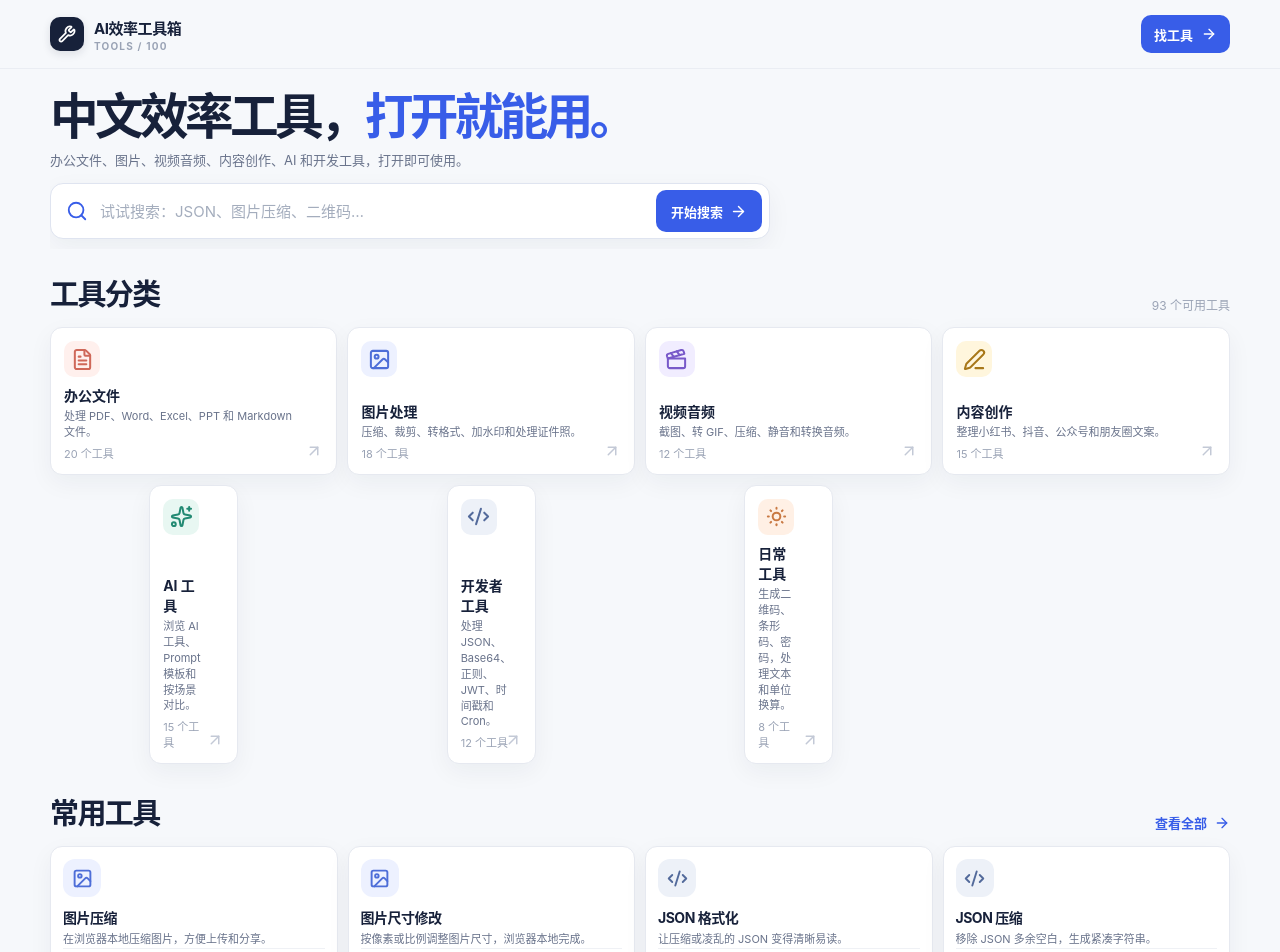
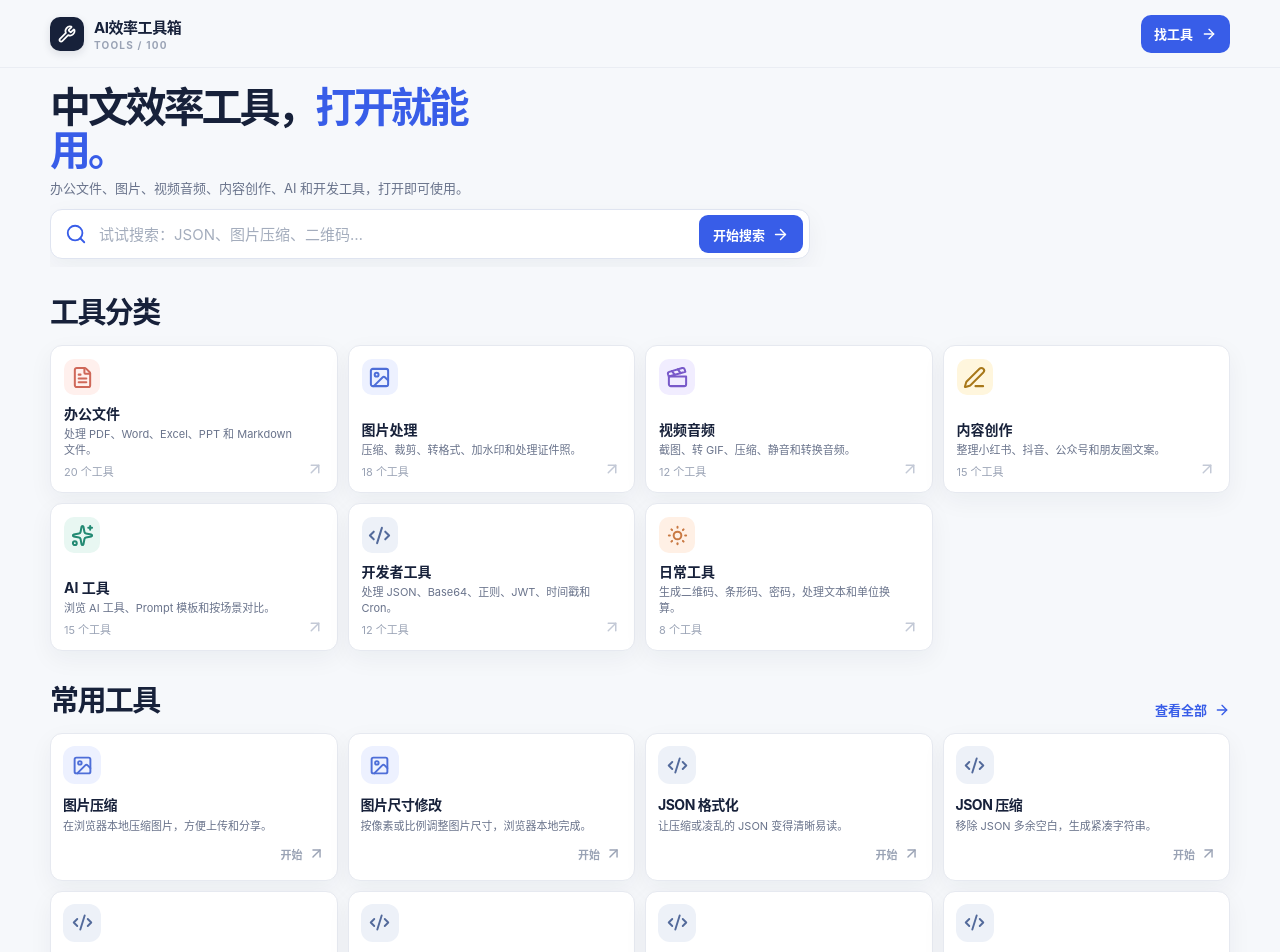
Before and after one commit to hyggemonster-star/toolswebsite, a Next.js app: page / in a window 1280 px wide. Shown: the top 952 px of the page. Built offline with nearby package versions, Linux system fonts and the light colour scheme; no server answers.

Commit message:
fix homepage grid alignment and refine visual system

```diff
--- a/src/app/globals.css
+++ b/src/app/globals.css
@@ -1,4 +1,5 @@
 :root {
+  --site-header-height: 68px;
   --ink: #17213a;
   --ink-soft: #35415d;
   --muted: #69738b;
@@ -21,7 +22,7 @@
 }
 
 * { box-sizing: border-box; padding: 0; margin: 0; }
-html { scroll-behavior: smooth; }
+html { scroll-behavior: smooth; scroll-padding-top: calc(var(--site-header-height) + 12px); }
 body { min-height: 100vh; color: var(--ink); background: var(--canvas); font-family: Inter, "PingFang SC", "Microsoft YaHei", "Noto Sans CJK SC", Arial, sans-serif; -webkit-font-smoothing: antialiased; }
 a { color: inherit; text-decoration: none; }
 button, input, textarea, select { font: inherit; }
@@ -36,8 +37,8 @@ img { display: block; max-width: 100%; }
 .site-main { padding-bottom: 56px; }
 
 /* Shared chrome */
-.site-header { position: sticky; top: 0; z-index: 10; border-bottom: 1px solid rgba(230, 233, 240, 0.72); background: rgba(246, 248, 251, 0.96); backdrop-filter: blur(16px); }
-.header-inner { min-height: 68px; display: flex; align-items: center; justify-content: space-between; gap: 16px; }
+.site-header { position: sticky; top: 0; z-index: 10; height: var(--site-header-height); border-bottom: 1px solid rgba(230, 233, 240, 0.72); background: rgba(246, 248, 251, 0.96); backdrop-filter: blur(16px); }
+.header-inner { height: 100%; display: flex; align-items: center; justify-content: space-between; gap: 16px; }
 .brand { display: inline-flex; align-items: center; gap: 10px; min-width: max-content; }
 .brand-mark { width: 34px; height: 34px; display: grid; place-items: center; color: var(--surface); border-radius: 10px; background: var(--ink); box-shadow: 0 3px 8px rgba(23, 33, 58, 0.12); }
 .brand > span:last-child { display: grid; gap: 2px; }
@@ -60,19 +61,19 @@ img { display: block; max-width: 100%; }
 .text-link:hover { color: var(--accent-dark); }
 
 /* Home: one clear action, then proof and discovery */
-.hero-section { position: relative; min-height: 0; display: block; padding: 22px 0 10px; overflow: hidden; }
+.hero-section { position: relative; min-height: 0; display: block; padding: 18px 0 8px; overflow: hidden; }
 .hero-section::before, .hero-section::after { display: none; }
 .hero-copy { position: relative; z-index: 1; max-width: 820px; }
 .hero-copy h1, .page-heading h1 { max-width: 720px; line-height: 1.06; letter-spacing: -0.075em; }
-.hero-copy h1 { max-width: none; font-size: clamp(34px, 3.8vw, 50px); }
+.hero-copy h1 { max-width: 12em; font-size: clamp(32px, 3.2vw, 42px); }
 .page-heading h1 { font-size: clamp(30px, 3.6vw, 42px); }
 .hero-copy h1 span, .page-heading h1 span { color: var(--accent); }
-.hero-description { max-width: 720px; margin: 8px 0 13px; color: var(--muted); font-size: 13px; line-height: 1.5; }
-.hero-search { width: min(100%, 720px); min-height: 52px; display: flex; align-items: center; gap: 12px; padding: 6px 7px 6px 15px; border: 1px solid #dfe4f0; border-radius: 13px; background: var(--surface); box-shadow: var(--shadow-sm); }
+.hero-description { max-width: 720px; margin: 6px 0 11px; color: var(--muted); font-size: 13px; line-height: 1.5; }
+.hero-search { width: min(100%, 760px); min-height: 48px; display: flex; align-items: center; gap: 12px; padding: 5px 6px 5px 14px; border: 1px solid #dfe4f0; border-radius: 12px; background: var(--surface); box-shadow: var(--shadow-sm); }
 .hero-search > svg { flex: 0 0 auto; color: var(--accent); }
 .hero-search input { min-width: 0; flex: 1; border: 0; outline: 0; color: var(--ink); background: transparent; font-size: 15px; }
 .hero-search input::placeholder { color: #a4adbd; }
-.hero-search button { min-height: 42px; display: inline-flex; align-items: center; gap: 7px; padding: 0 15px; color: var(--surface); background: var(--accent); border-radius: 10px; font-size: 13px; font-weight: 800; transition: background 160ms ease, transform 160ms ease; }
+.hero-search button { min-height: 38px; display: inline-flex; align-items: center; gap: 7px; padding: 0 14px; color: var(--surface); background: var(--accent); border-radius: 9px; font-size: 13px; font-weight: 800; transition: background 160ms ease, transform 160ms ease; }
 .hero-search button:hover { background: var(--accent-dark); transform: translateY(-1px); }
 .search-suggestions { display: flex; align-items: center; flex-wrap: wrap; gap: 9px; margin-top: 13px; color: var(--faint); font-size: 11px; }
 .search-suggestions button { padding: 5px 9px; color: var(--muted); border: 1px solid #e2e6ef; border-radius: 99px; background: rgba(255, 255, 255, 0.6); font-size: 11px; transition: border 160ms ease, color 160ms ease, background 160ms ease; }
@@ -119,7 +120,7 @@ img { display: block; max-width: 100%; }
 
 /* Tool cards deliberately expose only the decision-making information. */
 .tool-grid { display: grid; grid-template-columns: repeat(4, minmax(0, 1fr)); gap: 10px; }
-.tool-card { min-width: 0; min-height: 148px; display: flex; flex-direction: column; padding: 12px; border: 1px solid var(--line); border-radius: 12px; background: var(--surface); box-shadow: var(--shadow-sm); transition: transform 180ms ease, box-shadow 180ms ease, border-color 180ms ease; }
+.tool-card { min-width: 0; min-height: 140px; display: flex; flex-direction: column; padding: 12px; color: inherit; border: 1px solid var(--line); border-radius: 12px; background: var(--surface); box-shadow: var(--shadow-sm); transition: transform 180ms ease, box-shadow 180ms ease, border-color 180ms ease; }
 .tool-card:hover { transform: translateY(-2px); border-color: #d4dbea; box-shadow: var(--shadow-sm); }
 .tool-card-top { display: flex; align-items: center; justify-content: space-between; gap: 10px; }
 .tool-icon, .detail-icon { display: grid; place-items: center; border-radius: 12px; }
@@ -137,12 +138,11 @@ img { display: block; max-width: 100%; }
 .tool-card-copy { display: grid; gap: 4px; margin-top: 10px; }
 .tool-card h3 { font-size: 14px; letter-spacing: -0.035em; }
 .tool-description { display: -webkit-box; overflow: hidden; color: var(--muted); font-size: 11px; line-height: 1.5; -webkit-box-orient: vertical; -webkit-line-clamp: 2; }
-.tool-card-footer { display: flex; align-items: center; justify-content: flex-end; gap: 10px; margin-top: auto; padding-top: 8px; border-top: 1px solid #eff1f5; }
-.tool-card-footer > span { color: var(--faint); font-size: 10px; }
-.tool-use { min-height: 30px; display: inline-flex; align-items: center; gap: 5px; padding: 0 9px; color: var(--accent); border-radius: 8px; background: var(--accent-soft); font-size: 12px; font-weight: 800; }
+.tool-card-footer { display: flex; align-items: center; justify-content: flex-end; gap: 10px; margin-top: auto; padding-top: 5px; }
+.tool-use { min-height: 28px; display: inline-flex; align-items: center; gap: 5px; padding: 0; color: var(--faint); border-radius: 8px; background: transparent; font-size: 11px; font-weight: 800; }
 .tool-use svg { transition: transform 160ms ease; }
-.tool-use:hover { color: var(--accent-dark); background: #e4eaff; }
-.tool-use:hover svg { transform: translate(2px, -2px); }
+.tool-card:hover .tool-use, .tool-card:focus-visible .tool-use { color: var(--accent); }
+.tool-card:hover .tool-use svg, .tool-card:focus-visible .tool-use svg { transform: translate(2px, -2px); }
 .empty-state { display: grid; justify-items: center; gap: 8px; padding: 66px 20px; border: 1px dashed #d5dbe7; border-radius: 17px; background: var(--surface); text-align: center; }
 .empty-state span { font-size: 28px; }
 .empty-state strong { font-size: 16px; }
@@ -208,13 +208,13 @@ img { display: block; max-width: 100%; }
 .filter-chip:hover, .filter-chip.active, .unit-group-tabs button:hover, .unit-group-tabs button.active { color: var(--surface); border-color: var(--ink); background: var(--ink); }
 
 /* Tools workspace: categories stay visible while the result area remains compact. */
-.tool-library-layout { display: grid; grid-template-columns: 152px minmax(0, 1fr); align-items: start; gap: 14px; }
-.tool-category-sidebar { position: sticky; top: 86px; padding: 4px 0; border: 0; border-radius: 0; background: transparent; box-shadow: none; }
+.tool-library-layout { display: grid; grid-template-columns: 144px minmax(0, 1fr); align-items: start; gap: 18px; }
+.tool-category-sidebar { position: sticky; top: calc(var(--site-header-height) + 18px); padding: 3px 0; border: 0; border-radius: 0; background: transparent; box-shadow: none; }
 .tool-category-sidebar-heading { padding: 3px 6px 7px; }
 .tool-category-sidebar-heading .section-kicker { margin-bottom: 5px; }
 .tool-category-sidebar-heading h2 { font-size: 13px; letter-spacing: -0.045em; }
 .tool-category-nav { display: grid; gap: 2px; }
-.tool-category-nav-item { width: 100%; display: flex; align-items: center; gap: 7px; padding: 7px 6px; color: var(--muted); border-radius: 7px; background: transparent; font-size: 11px; font-weight: 700; text-align: left; transition: color 160ms ease, background 160ms ease; }
+.tool-category-nav-item { width: 100%; display: flex; align-items: center; gap: 7px; padding: 6px 6px; color: var(--muted); border-radius: 7px; background: transparent; font-size: 11px; font-weight: 700; text-align: left; transition: color 160ms ease, background 160ms ease; }
 .tool-category-nav-item svg { flex: 0 0 auto; color: var(--faint); }
 .tool-category-nav-item svg { width: 14px; height: 14px; }
 .tool-category-nav-item:hover { color: var(--ink); background: var(--surface-soft); }
@@ -222,7 +222,7 @@ img { display: block; max-width: 100%; }
 .tool-category-nav-item.active svg { color: var(--accent); }
 .tool-category-toolkit-link { display: flex; align-items: center; justify-content: space-between; gap: 8px; margin: 12px 6px 1px; padding: 10px 8px 2px; color: var(--accent); border-top: 1px solid var(--line); font-size: 11px; font-weight: 800; }
 .tool-category-toolkit-link span { color: var(--faint); font-size: 14px; }
-.tool-browser-content { width: min(100%, 980px); min-width: 0; margin-inline: auto; }
+.tool-browser-content { width: min(100%, 980px); min-width: 0; margin-inline: auto; justify-self: center; }
 .browser-content-heading { display: flex; align-items: end; justify-content: space-between; gap: 20px; margin-bottom: 12px; }
 .browser-content-heading .section-kicker { margin-bottom: 6px; }
 .browser-content-heading h2 { font-size: clamp(20px, 2.4vw, 27px); letter-spacing: -0.06em; }
@@ -725,17 +725,14 @@ img { display: block; max-width: 100%; }
 .faq-item > p { max-width: 740px; padding: 0 19px 18px; color: var(--muted); font-size: 13px; line-height: 1.75; }
 
 @media (min-width: 1021px) {
-  .category-grid { grid-template-columns: repeat(12, minmax(0, 1fr)); }
-  .category-grid .category-card { grid-column: span 3; }
-  .category-grid .category-card:nth-child(5) { grid-column-start: 2; }
-  .category-grid .category-card:nth-child(6) { grid-column-start: 5; }
-  .category-grid .category-card:nth-child(7) { grid-column-start: 8; }
+  .category-grid { grid-template-columns: repeat(4, minmax(0, 1fr)); }
+  .category-grid .category-card { grid-column: auto; }
 }
 
 @media (max-width: 1020px) {
   .hero-section { grid-template-columns: minmax(0, 1fr) 320px; gap: 38px; }
   .category-grid, .tool-grid, .toolkit-grid, .ai-directory-grid, .ai-comparison-grid { grid-template-columns: repeat(3, minmax(0, 1fr)); }
-  .tool-library-layout { grid-template-columns: 152px minmax(0, 1fr); gap: 14px; }
+  .tool-library-layout { grid-template-columns: 144px minmax(0, 1fr); gap: 18px; }
   .tool-browser-content .tool-grid { grid-template-columns: repeat(3, minmax(0, 1fr)); }
   .why-section { gap: 36px; }
   .coming-soon-card { grid-template-columns: auto minmax(0, 1fr); }
@@ -744,14 +741,14 @@ img { display: block; max-width: 100%; }
 
 @media (max-width: 720px) {
   .container { width: min(100% - 30px, 560px); }
-  .header-inner { min-height: 64px; }
+  :root { --site-header-height: 64px; }
   .main-nav { display: none; }
   .header-action { padding: 9px 11px; font-size: 12px; }
-  .hero-section { display: block; min-height: 0; padding: 24px 0 17px; }
-  .hero-copy h1 { max-width: 100%; font-size: clamp(32px, 8.5vw, 44px); }
+  .hero-section { display: block; min-height: 0; padding: 18px 0 13px; }
+  .hero-copy h1 { max-width: 12em; font-size: clamp(30px, 8.5vw, 40px); }
   .hero-description { margin-top: 8px; margin-bottom: 12px; font-size: 13px; line-height: 1.55; }
-  .hero-search { min-height: 52px; padding: 5px 6px 5px 13px; border-radius: 12px; }
-  .hero-search button { min-height: 44px; padding: 0 12px; }
+  .hero-search { min-height: 48px; padding: 5px 6px 5px 13px; border-radius: 12px; }
+  .hero-search button { min-height: 40px; padding: 0 12px; }
   .hero-search button svg { display: none; }
   .hero-search input { font-size: 13px; }
   .quick-start-panel { margin-top: 30px; padding: 20px; border-radius: 18px; }
@@ -764,7 +761,7 @@ img { display: block; max-width: 100%; }
   .category-card { min-height: 130px; padding: 13px; border-radius: 12px; }
   .category-card-copy strong { font-size: 13px; }
   .category-card-copy span { font-size: 11px; }
-  .tool-card { min-height: 142px; padding: 11px; border-radius: 12px; }
+  .tool-card { min-height: 136px; padding: 11px; border-radius: 12px; }
   .tool-card h3 { font-size: 14px; }
   .tool-description { font-size: 11px; }
   .tool-state { padding: 4px 6px; font-size: 9px; }
@@ -787,7 +784,7 @@ img { display: block; max-width: 100%; }
   .toolkit-grid { grid-template-columns: 1fr; }
   .toolkit-grid-compact { grid-auto-columns: 82%; grid-template-columns: none; }
   .tool-library-layout { display: block; }
-  .tool-category-sidebar { top: 64px; z-index: 5; display: flex; align-items: center; gap: 8px; margin-bottom: 12px; padding: 7px; overflow: hidden; border: 1px solid var(--line); border-radius: 11px; background: rgba(255, 255, 255, 0.88); }
+  .tool-category-sidebar { top: var(--site-header-height); z-index: 5; display: flex; align-items: center; gap: 8px; margin-bottom: 12px; padding: 7px; overflow: hidden; border: 1px solid var(--line); border-radius: 11px; background: rgba(255, 255, 255, 0.88); }
   .tool-category-sidebar-heading { flex: 0 0 auto; padding: 1px 5px 1px 3px; }
   .tool-category-sidebar-heading .section-kicker { display: none; }
   .tool-category-sidebar-heading h2 { font-size: 14px; }
@@ -875,7 +872,7 @@ img { display: block; max-width: 100%; }
   .hero-search button { padding: 0 10px; }
   .category-grid, .tool-grid, .ai-directory-grid, .ai-comparison-grid { gap: 8px; }
   .tool-card { padding: 12px; }
-  .tool-card-footer > span { font-size: 9px; }
+  .tool-use { min-height: 28px; padding: 0 8px; color: var(--accent); background: var(--accent-soft); }
   .workspace-card { padding: 16px; }
   .ai-enhancement-card { padding: 14px; }
   .ai-result-heading { align-items: flex-start; flex-direction: column; gap: 4px; }
--- a/src/app/page.tsx
+++ b/src/app/page.tsx
@@ -1,6 +1,6 @@
 import { HomeExplorer } from "@/components/HomeExplorer";
-import { getPopularTools, tools } from "@/data/tools";
+import { getPopularTools } from "@/data/tools";
 
 export default function Home() {
-  return <main className="site-main container"><HomeExplorer popularTools={getPopularTools()} allTools={tools} /></main>;
+  return <main className="site-main container"><HomeExplorer popularTools={getPopularTools()} /></main>;
 }
--- a/src/components/HomeExplorer.tsx
+++ b/src/components/HomeExplorer.tsx
@@ -8,10 +8,9 @@ import type { ToolRecord } from "@/data/tools";
 import { CategoryGrid } from "./CategoryGrid";
 import { ToolGrid } from "./ToolGrid";
 
-export function HomeExplorer({ popularTools, allTools }: { popularTools: ToolRecord[]; allTools: ToolRecord[] }) {
+export function HomeExplorer({ popularTools }: { popularTools: ToolRecord[] }) {
   const router = useRouter();
   const [query, setQuery] = useState("");
-  const liveCount = allTools.filter((tool) => tool.isImplemented).length;
 
   function submitSearch(event: FormEvent<HTMLFormElement>) {
     event.preventDefault();
@@ -35,7 +34,7 @@ export function HomeExplorer({ popularTools, allTools }: { popularTools: ToolRec
       </section>
 
       <section className="home-section" id="categories">
-        <div className="section-heading"><h2>工具分类</h2><span className="heading-note">{liveCount} 个可用工具</span></div>
+        <div className="section-heading"><h2>工具分类</h2></div>
         <CategoryGrid />
       </section>
 
--- a/src/components/ToolCard.tsx
+++ b/src/components/ToolCard.tsx
@@ -8,7 +8,13 @@ import { ToolIcon } from "./Icons";
 
 export function ToolCard({ tool }: { tool: ToolRecord }) {
   return (
-    <article className="tool-card" data-category={tool.category}>
+    <Link
+      href={`/tools/${tool.slug}`}
+      className="tool-card"
+      data-category={tool.category}
+      onClick={() => recordRecentTool(tool.slug)}
+      aria-label={`${tool.isImplemented ? "使用" : "查看"}${tool.name}`}
+    >
       <div className="tool-card-top">
         <span className={`tool-icon tone-${tool.category}`}>
           <ToolIcon category={tool.category} size={21} strokeWidth={2.2} />
@@ -22,16 +28,11 @@ export function ToolCard({ tool }: { tool: ToolRecord }) {
       </div>
 
       <div className="tool-card-footer">
-        <Link
-          href={`/tools/${tool.slug}`}
-          className="tool-use"
-          onClick={() => recordRecentTool(tool.slug)}
-          aria-label={`${tool.isImplemented ? "使用" : "查看"}${tool.name}`}
-        >
+        <span className="tool-use">
           {tool.isImplemented ? "开始" : "查看"}
           <ArrowUpRight size={17} />
-        </Link>
+        </span>
       </div>
-    </article>
+    </Link>
   );
 }
```
Also changed, not shown: 1 other file (tests, documents, lock files or other folders).
